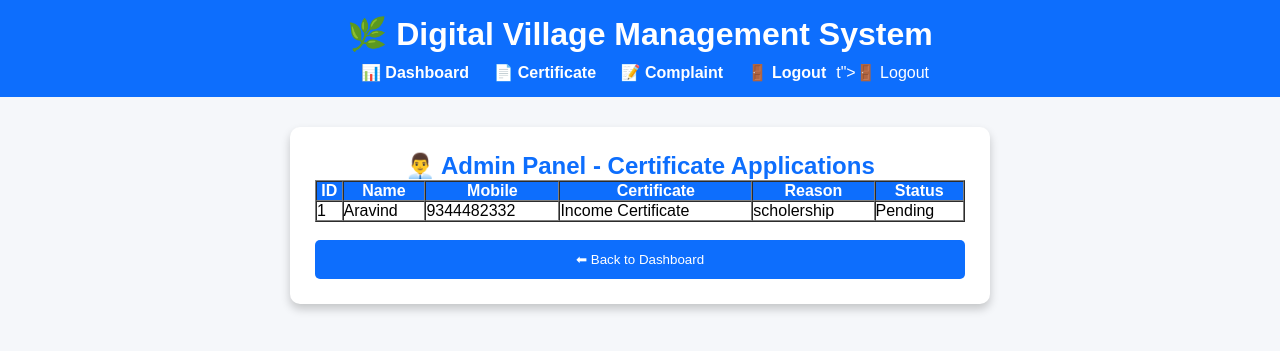
After one commit to aravind902429-code/digitalvillagewebsite, a Flask app: page /admin in a window 1280 px wide. The commit adds this page. Shown: the top 351 px of the page. Run offline with Flask 3, Linux system fonts and the light colour scheme; a user stored in the database is signed in; data comes from the database, SQL or seed files in the repository; both versions use the stored data as it was after the commit.

Commit message:
Added admin login and certificate management

```diff
--- a/app.py
+++ b/app.py
@@ -1,7 +1,8 @@
-from flask import Flask, render_template, request, redirect, url_for
+from flask import Flask, render_template, request, redirect, url_for, session
 import sqlite3
 
 app = Flask(__name__)
+app.secret_key = "digitalvillage123"
 
 # ---------------- HOME ----------------
 @app.route("/")
@@ -128,13 +129,52 @@ def villagenews():
 def contact():
     return render_template("contact.html")
 
-
 # ---------------- CERTIFICATE ----------------
 @app.route("/certificate", methods=["GET", "POST"])
 def certificate():
+    conn = sqlite3.connect("village.db")
+    cur = conn.cursor()
+
+    # Create table if not exists
+    cur.execute("""
+    CREATE TABLE IF NOT EXISTS certificates (
+        id INTEGER PRIMARY KEY AUTOINCREMENT,
+        name TEXT,
+        mobile TEXT,
+        certificate TEXT,
+        reason TEXT,
+        status TEXT DEFAULT 'Pending'
+    )
+    """)
+
     if request.method == "POST":
+        name = request.form["name"]
+        mobile = request.form["mobile"]
+        certificate = request.form["certificate"]
+        reason = request.form["reason"]
+
+        # Check if already applied
+        cur.execute(
+            "SELECT * FROM certificates WHERE mobile=? AND certificate=?",
+            (mobile, certificate)
+        )
+
+        if cur.fetchone():
+            conn.close()
+            return "You have already applied for this certificate."
+
+        # Save application
+        cur.execute("""
+        INSERT INTO certificates(name, mobile, certificate, reason, status)
+        VALUES (?, ?, ?, ?, ?)
+        """, (name, mobile, certificate, reason, "Pending"))
+
+        conn.commit()
+        conn.close()
+
         return redirect(url_for("dashboard"))
 
+    conn.close()
     return render_template("certificate.html")
 # ---------------- UPLOAD ----------------
 @app.route("/upload", methods=["GET", "POST"])
@@ -143,17 +183,54 @@ def upload():
         return redirect(url_for("dashboard"))
 
     return render_template("upload.html")
+# ---------------- ADMIN LOGIN ----------------
+@app.route("/adminlogin", methods=["GET", "POST"])
+def adminlogin():
+    if request.method == "POST":
+        username = request.form["username"]
+        password = request.form["password"]
 
+        if username == "admin" and password == "admin123":
+            session["admin"] = True
+            return redirect(url_for("admin"))
+        else:
+            return "Invalid Admin Username or Password"
 
+    return render_template("adminlogin.html")
+# ---------------- ADMIN ----------------
+@app.route("/admin")
+def admin():
+
+    if not session.get("admin"):
+        return redirect(url_for("adminlogin"))
+
+    conn = sqlite3.connect("village.db")
+    cur = conn.cursor()
+
+    try:
+        cur.execute("SELECT * FROM certificates ORDER BY id DESC")
+        certificates = cur.fetchall()
+
+    except sqlite3.Error:
+        certificates = []
+
+    conn.close()
+
+    return render_template("admin.html", certificates=certificates)
 # ---------------- PROFILE ----------------
 @app.route("/profile")
 def profile():
     return render_template("profile.html")
 
-
+# ---------------- ADMIN LOGOUT ----------------
+@app.route("/adminlogout")
+def adminlogout():
+    session.pop("admin", None)
+    return redirect(url_for("adminlogin"))
 # ---------------- LOGOUT ----------------
 @app.route("/logout")
 def logout():
+    session.clear()
     return redirect(url_for("home"))
 
 
--- /dev/null
+++ b/templates/admin.html
@@ -0,0 +1,71 @@
+<!DOCTYPE html>
+<html lang="en">
+
+<head>
+    <meta charset="UTF-8">
+    <meta name="viewport" content="width=device-width, initial-scale=1.0">
+    <title>Admin Panel</title>
+
+    <link rel="stylesheet" href="{{ url_for('static', filename='style.css') }}">
+</head>
+
+<body>
+
+    <header>
+        <h1>🌿 Digital Village Management System</h1>
+
+        <nav>
+            <a href="/dashboard">📊 Dashboard</a>
+            <a href="/certificate">📄 Certificate</a>
+            <a href="/complaint">📝 Complaint</a>
+            <a href="/adminlogout">🚪 Logout</a>t">🚪 Logout</a>
+        </nav>
+    </header>
+
+    <div class="container">
+
+        <h2 style="text-align:center;color:#0d6efd;">
+            👨‍💼 Admin Panel - Certificate Applications
+        </h2>
+
+        <table border="1" cellpadding="10" cellspacing="0" width="100%">
+            <tr style="background:#0d6efd;color:white;">
+                <th>ID</th>
+                <th>Name</th>
+                <th>Mobile</th>
+                <th>Certificate</th>
+                <th>Reason</th>
+                <th>Status</th>
+            </tr>
+
+            {% if certificates %}
+            {% for row in certificates %}
+            <tr>
+                <td>{{ row[0] }}</td>
+                <td>{{ row[1] }}</td>
+                <td>{{ row[2] }}</td>
+                <td>{{ row[3] }}</td>
+                <td>{{ row[4] }}</td>
+                <td>{{ row[5] }}</td>
+            </tr>
+            {% endfor %}
+            {% else %}
+            <tr>
+                <td colspan="6" style="text-align:center;">
+                    No Certificate Applications Found
+                </td>
+            </tr>
+            {% endif %}
+        </table>
+
+        <br>
+
+        <a href="/dashboard">
+            <button>⬅ Back to Dashboard</button>
+        </a>
+
+    </div>
+
+</body>
+
+</html>
--- a/templates/certificate.html
+++ b/templates/certificate.html
@@ -5,7 +5,6 @@
     <meta charset="UTF-8">
     <meta name="viewport" content="width=device-width, initial-scale=1.0">
     <title>Apply Certificate</title>
-
     <link rel="stylesheet" href="{{ url_for('static', filename='style.css') }}">
 </head>
 
```
Also changed, not shown: templates/adminlogin.html (added, +48 -0 lines), village.db.
